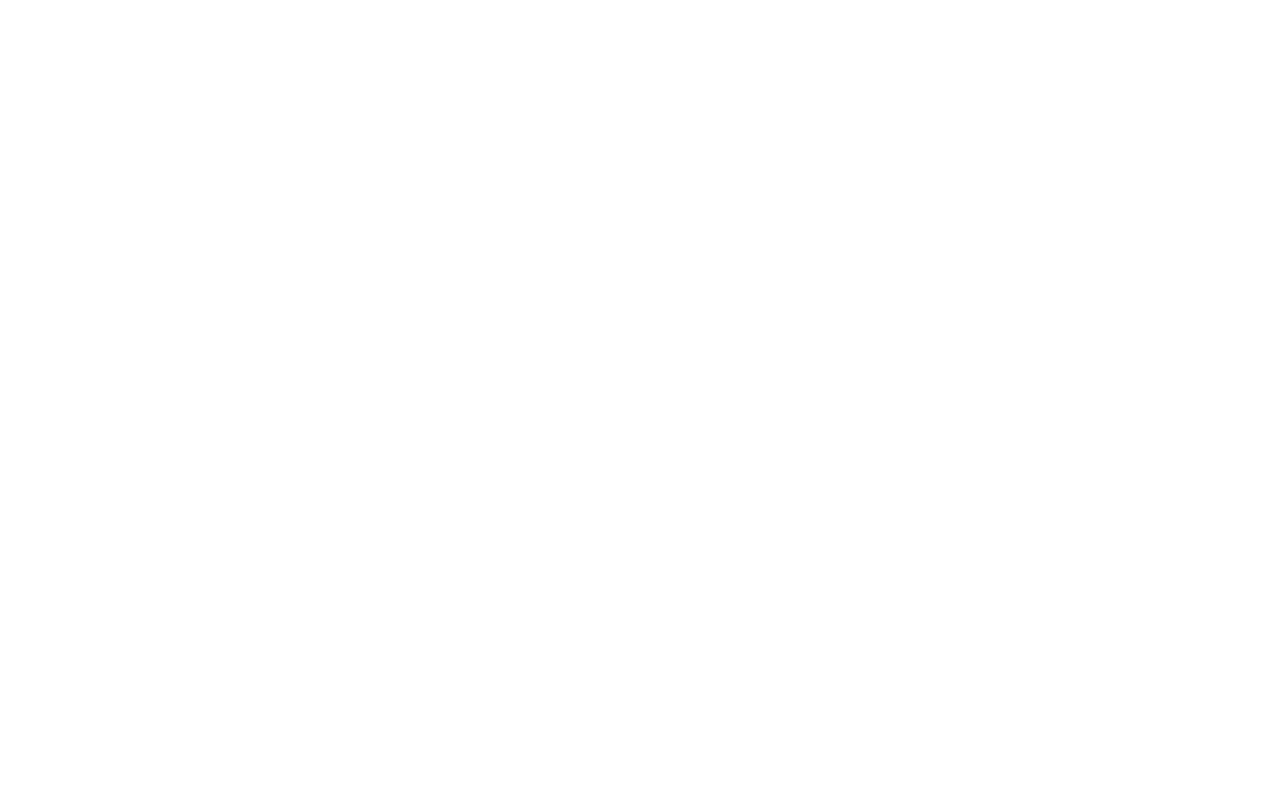
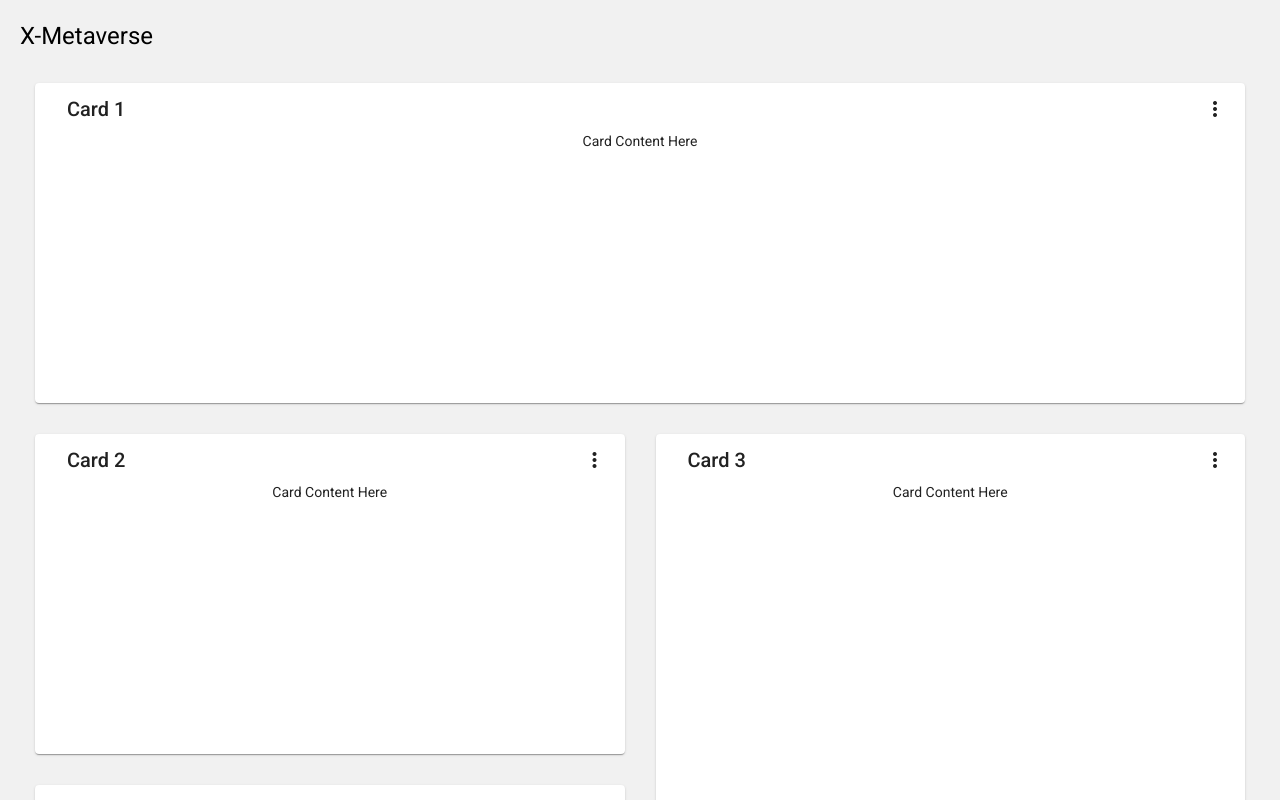
Before and after one commit to il-limbe/xmetaverse, an Angular app: page / in a window 1280 px wide. Shown: the top 800 px of the page. Built offline with nearby package versions, Linux system fonts and the light colour scheme.

Commit message:
Enable dashboard

```diff
--- a/src/app/app.component.html
+++ b/src/app/app.component.html
@@ -1,4 +1,4 @@
-<!-- <app-dashboard></app-dashboard> -->
+<app-dashboard></app-dashboard>
 <!-- <app-dragdrop></app-dragdrop> -->
 <!-- <app-form></app-form> -->
 <!-- <app-navigation></app-navigation> -->
--- a/src/app/dashboard/dashboard.component.html
+++ b/src/app/dashboard/dashboard.component.html
@@ -1,5 +1,5 @@
 <div class="grid-container">
-  <h1 class="mat-h1">Dashboard</h1>
+  <h1 class="mat-h1">X-Metaverse</h1>
   <mat-grid-list cols="2" rowHeight="350px">
     <mat-grid-tile *ngFor="let card of cards | async" [colspan]="card.cols" [rowspan]="card.rows">
       <mat-card class="dashboard-card">
--- a/src/app/navigation/navigation.component.html
+++ b/src/app/navigation/navigation.component.html
@@ -1,8 +1,6 @@
 <mat-sidenav-container class="sidenav-container">
-  <mat-sidenav #drawer class="sidenav" fixedInViewport
-      [attr.role]="(isHandset$ | async) ? 'dialog' : 'navigation'"
-      [mode]="(isHandset$ | async) ? 'over' : 'side'"
-      [opened]="(isHandset$ | async) === false">
+  <mat-sidenav #drawer class="sidenav" fixedInViewport [attr.role]="(isHandset$ | async) ? 'dialog' : 'navigation'"
+    [mode]="(isHandset$ | async) ? 'over' : 'side'" [opened]="(isHandset$ | async) === false">
     <mat-toolbar>Menu</mat-toolbar>
     <mat-nav-list>
       <a mat-list-item href="#">Link 1</a>
@@ -12,15 +10,11 @@
   </mat-sidenav>
   <mat-sidenav-content>
     <mat-toolbar color="primary">
-      <button
-        type="button"
-        aria-label="Toggle sidenav"
-        mat-icon-button
-        (click)="drawer.toggle()"
+      <button type="button" aria-label="Toggle sidenav" mat-icon-button (click)="drawer.toggle()"
         *ngIf="isHandset$ | async">
         <mat-icon aria-label="Side nav toggle icon">menu</mat-icon>
       </button>
-      <span>xmetaverse</span>
+      <span>X-Metaverse</span>
     </mat-toolbar>
     <!-- Add Content Here -->
   </mat-sidenav-content>
--- a/src/styles.scss
+++ b/src/styles.scss
@@ -1,4 +1,11 @@
 /* You can add global styles to this file, and also import other style files */
 
-html, body { height: 100%; }
-body { margin: 0; font-family: Roboto, "Helvetica Neue", sans-serif; }
+html,
+body {
+    height: 100%;
+}
+body {
+    margin: 0;
+    font-family: Roboto, "Helvetica Neue", sans-serif;
+    background-color: rgb(241, 241, 241);
+}
```
